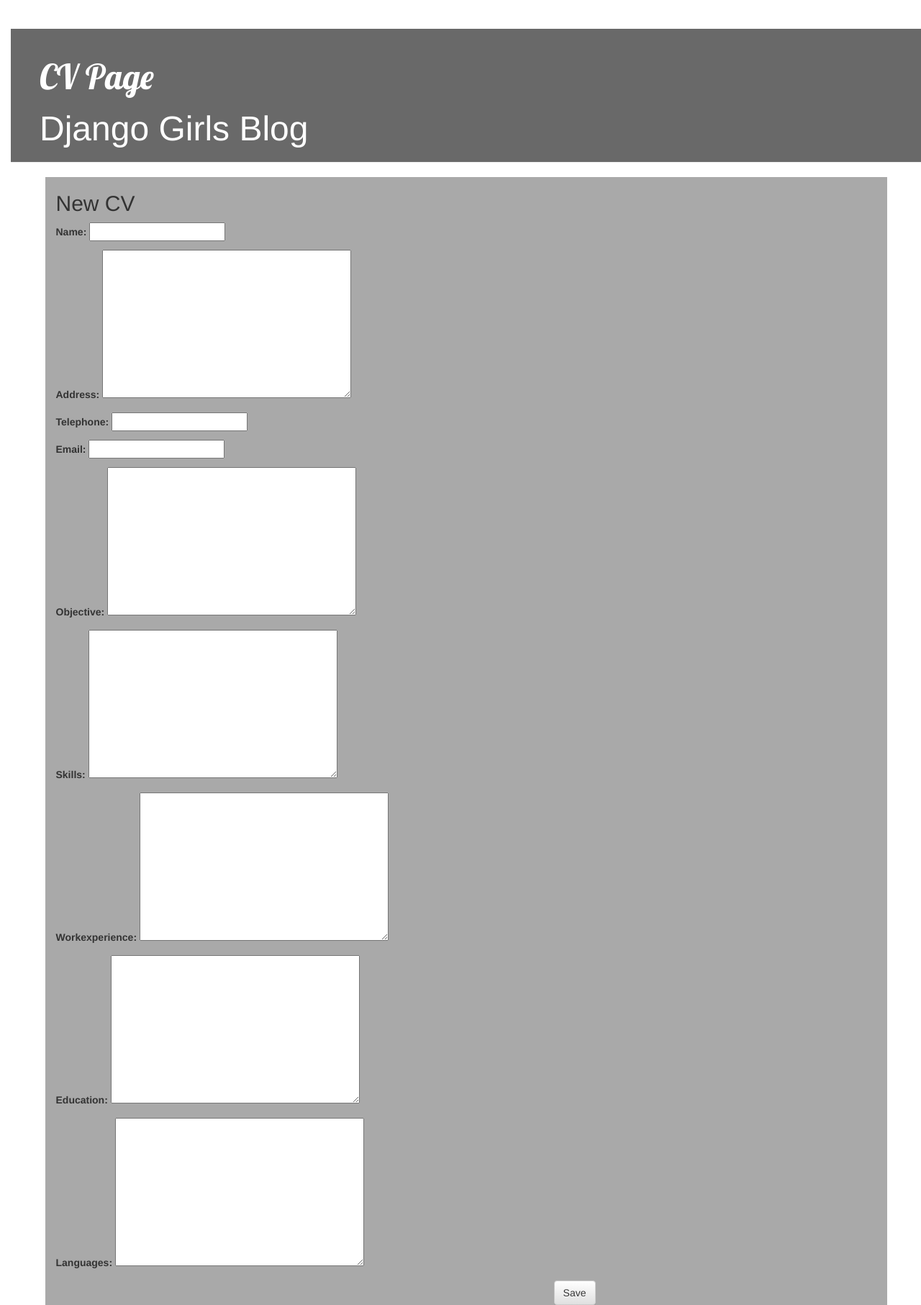
After one commit to Didi4/My-first-blog, a Django app: page /post/cv_edit in a window 1280 px wide. The commit adds this page. Shown: the whole page at 72% size. Run offline with Django 3.2, Linux system fonts and the light colour scheme; some libraries are stand-ins or nearby versions.

Commit message:
finished

```diff
--- a/blog/admin.py
+++ b/blog/admin.py
@@ -1,4 +1,6 @@
 from django.contrib import admin
 from .models import Post
+from .models import CV
 
 admin.site.register(Post)
+admin.site.register(CV)
--- a/blog/forms.py
+++ b/blog/forms.py
@@ -1,9 +1,17 @@
 from django import forms
 
 from .models import Post
+
+from .models import CV
 
 class PostForm(forms.ModelForm):
 
     class Meta:
         model = Post
         fields = ('title', 'text',)
+
+class CVForm(forms.ModelForm):
+
+    class Meta:
+        model = CV
+        fields = ('name', 'address', 'telephone', 'email', 'objective', 'skills', 'workexperience', 'education', 'languages',)
--- a/blog/models.py
+++ b/blog/models.py
@@ -16,3 +16,20 @@ class Post(models.Model):
 
     def __str__(self):
         return self.title
+
+class CV(models.Model):
+    name = models.CharField(max_length =200)
+    address = models.TextField()
+    telephone = models.PositiveIntegerField()
+    email = models.EmailField(max_length=254)
+    objective = models.TextField()
+    skills = models.TextField()
+    workexperience = models.TextField()
+    education = models.TextField()
+    languages = models.TextField()
+
+    def publish(self):
+        self.save()
+
+    def __str__(self):
+        return self.name
--- a/blog/static/css/blog.css
+++ b/blog/static/css/blog.css
@@ -1,9 +1,9 @@
 h1 a, h2 a {
-    color: #C25100;
+    color: #ffffff;
     font-family: 'Lobster';
 }
 h2{
-    color: #C25100;
+    color: #ffffff;
 }
 
 body {
--- a/blog/templates/blog/base.html
+++ b/blog/templates/blog/base.html
@@ -13,7 +13,7 @@
               <a href="{% url 'post_new' %}" class="top-menu"><span class="glyphicon glyphicon-plus"></span></a>
             {% endif %}
             <h1><a href="/">Django Girls Blog</a></h1>
-            <h2>CV Page</h2>
+            <h2><a href="{% url 'cv'%}">CV Page</a></h2>
          </div>
          <div class="content container">
              <div class="row">
--- /dev/null
+++ b/blog/templates/blog/cv.html
@@ -0,0 +1,49 @@
+{% load static %}
+<html>
+    <head>
+         <title>Django Girls blog</title>
+        <link rel="stylesheet" type="text/css" href="{% static 'css/blog.css' %}">
+        <link rel="stylesheet" href="//maxcdn.bootstrapcdn.com/bootstrap/3.2.0/css/bootstrap.min.css">
+        <link rel="stylesheet" href="//maxcdn.bootstrapcdn.com/bootstrap/3.2.0/css/bootstrap-theme.min.css">
+        <link href="//fonts.googleapis.com/css?family=Lobster&subset=latin,latin-ext" rel="stylesheet" type="text/css">
+    </head>
+    <body>
+         <div class="page-header">
+            {% if user.is_authenticated %}
+              <a href="{% url 'cv_edit' %}" class="top-menu"><span class="glyphicon glyphicon-plus"></span></a>
+            {% endif %}
+            <h1><a href="{% url 'cv'%}">CV Page</a></h1>
+            <h3><a href="/">Django Girls Blog</a></h3>
+         </div>
+         <div class="content container">
+            {% for c in cv %}
+                <div class="cv">
+                    <h2>Name:</h2>
+                    <p>{{ c.name|linebreaksbr }}</p>
+                    <h2>Address:</h2>
+                    <p>{{ c.address|linebreaksbr }}</p>
+                    <h2>Tel:</h2>
+                    <p>{{ c.telephone|linebreaksbr }}</p>
+                    <h2>Email:</h2>
+                    <p>{{ c.email|linebreaksbr }}</p>
+                    <h2>Objectives:</h2>
+                    <p>{{ c.objective|linebreaksbr }}</p>
+                    <h2>Skills:</h2>
+                    <p>{{ c.skills|linebreaksbr }}</p>
+                    <h2>Work Experience:</h2>
+                    <p>{{ c.workexperience|linebreaksbr }}</p>
+                    <h2>Education:</h2>
+                    <p>{{ c.education|linebreaksbr }}</p>
+                    <h2>Languages:</h2>
+                    <p>{{ c.languages|linebreaksbr }}</p>
+                </div>
+            {% endfor %}
+             <div class="row">
+                 <div class="col-md-8">
+                 {% block content %}
+                 {% endblock %}
+                 </div>
+             </div>
+         </div>
+    </body>
+</html>
--- /dev/null
+++ b/blog/templates/blog/cv_edit.html
@@ -0,0 +1,9 @@
+{% extends 'blog/cv.html' %}
+
+{% block content %}
+    <h2>New CV</h2>
+    <form method="CV" class="cv-form">{% csrf_token %}
+        {{ form.as_p }}
+        <button type="submit" class="save btn btn-default">Save</button>
+    </form>
+{% endblock %}
--- a/blog/urls.py
+++ b/blog/urls.py
@@ -6,4 +6,8 @@ urlpatterns = [
     path('post/<int:pk>/', views.post_detail, name='post_detail'),
     path('post/new/', views.post_new, name='post_new'),
     path('post/<int:pk>/edit/', views.post_edit, name='post_edit'),
+    path('post/cv/', views.cv_list, name='cv'),
+    path('post/<int:pk>/', views.cv_detail, name='cv_detail'),
+    path('post/cv_edit', views.cv_edit, name='cv_edit'),
+    #path('post/cv/', views.cv_edit, name='cv_edit'),
 ]
--- a/blog/views.py
+++ b/blog/views.py
@@ -3,7 +3,9 @@ from django.shortcuts import render
 from django.utils import timezone
 from django.shortcuts import render, get_object_or_404
 from .models import Post
+from .models import CV
 from .forms import PostForm
+from .forms import CVForm
 
 def post_list(request):
     posts = Post.objects.filter(published_date__lte=timezone.now()).order_by('published_date')
@@ -19,6 +21,32 @@ def post_new(request):
     form = PostForm()
     return render(request, 'blog/post_edit.html', {'form': form})
 
+
+def cv(request):
+    cv = CV.objects.all()
+    return render(request, 'blog/cv.html', {'cv': cv})
+
+
+def cv_list(request):
+    cv = CV.objects.all()
+    return render(request, 'blog/cv.html', {'cv': cv})
+
+
+def cv_detail(request, pk):
+    cv = get_object_or_404(CV, pk=pk)
+    return render(request, 'blog/cv_detail.html', {'cv': cv})
+
+
+
+
+#def cv_edit(request):
+#    cv = CV.objects.all()
+#    return render(request, 'blog/cv_edit.html', {'cv' : cv})
+
+
+def cv(request):
+    form = CVForm()
+    return render(request, 'blog/cv.html', {'form': form})
 
 def post_new(request):
     if request.method == "POST":
@@ -47,3 +75,31 @@ def post_edit(request, pk):
     else:
         form = PostForm(instance=post)
     return render(request, 'blog/post_edit.html', {'form': form})
+
+def cv_edit(request):
+    if request.method == "POST":
+        form = CVForm(request.POST)
+        if form.is_valid():
+            post = form.save(commit=False)
+            #post.author = request.user
+            post.published_date = timezone.now()
+            post.save()
+            return redirect('cv')
+    else:
+        form = CVForm()
+    return render(request, 'blog/cv_edit.html', {'form': form})
+
+
+def cvv(request, pk):
+    cv = get_object_or_404(CV, pk=pk)
+    if request.method == "POST":
+        form = PostForm(request.POST, instance=cv)
+        if form.is_valid():
+            cv = form.save(commit=False)
+            #post.author = request.user
+            #post.published_date = timezone.now()
+            post.save()
+            return redirect('cv_detail', pk=post.pk)
+    else:
+        form = CVForm(instance=cv)
+    return render(request, 'blog/cv_edit.html', {'form': form})
--- a/mysite/settings.py
+++ b/mysite/settings.py
@@ -23,7 +23,7 @@ BASE_DIR = os.path.dirname(os.path.dirname(os.path.abspath(__file__)))
 SECRET_KEY = 'g9tz_ci-h2bkf@v@wu1qdgp2aj1ml^40pxjt7(mgvlf)s8p)e_'
 
 # SECURITY WARNING: don't run with debug turned on in production!
-DEBUG = False
+DEBUG = True
 
 ALLOWED_HOSTS = ['127.0.0.1', '.pythonanywhere.com']
 
@@ -104,7 +104,7 @@ AUTH_PASSWORD_VALIDATORS = [
 # Internationalization
 # https://docs.djangoproject.com/en/2.2/topics/i18n/
 
-LANGUAGE_CODE = 'de-ch'
+LANGUAGE_CODE = 'en-us'
 
 TIME_ZONE = 'Europe/Berlin'
 
--- a/static/css/blog.css
+++ b/static/css/blog.css
@@ -1,6 +1,9 @@
 h1 a, h2 a {
-    color: #C25100;
+    color: #ffffff;
     font-family: 'Lobster';
+}
+h2{
+    color: #ffffff;
 }
 
 body {
@@ -13,7 +16,7 @@ body {
     padding: 20px 20px 20px 40px;
 }
 
-.page-header h1, .page-header h1 a, .page-header h1 a:visited, .page-header h1 a:active {
+.page-header h1, .page-header h1 a, .page-header h1 a:visited, .page-header h1 a:active, .page-header h2 a , .page-header h3 a{
     color: #ffffff;
     font-size: 36pt;
     text-decoration: none;
@@ -58,3 +61,7 @@ h1, h2, h3, h4 {
 .post p {
 	color: #000000;
 }
+
+.cv h2{
+    color: #ffffff;
+}
```
Also changed, not shown: blog/templates/blog/cv_detail.html (added, +18 -0 lines), blog/templates/blog/cv_list.html (added, +17 -0 lines), blog/migrations/0002_cv.py (added), blog/migrations/0003_auto_20200831_2033.py (added), db.sqlite3, 1 other file.
